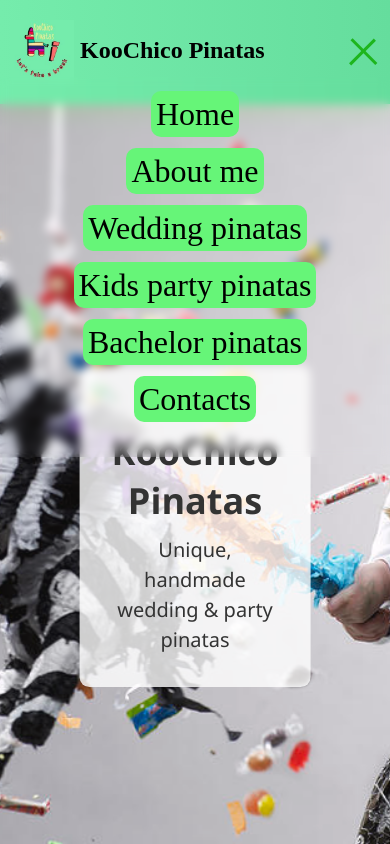
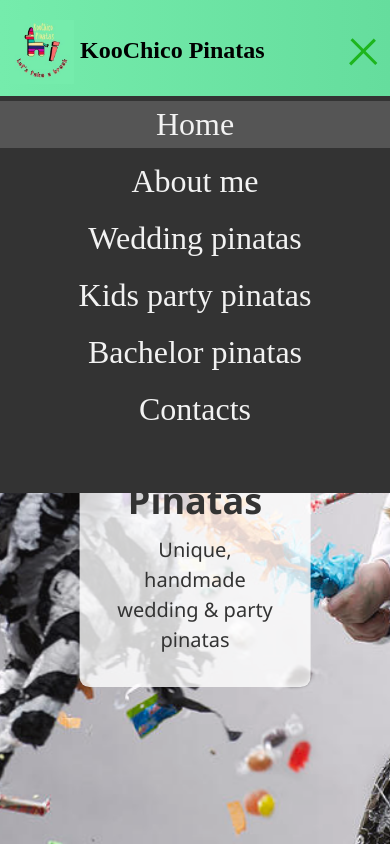
Before and after one commit to Cezar2231/pinata-site, a plain HTML site: page index.html in a window 390 px wide. Both pictures are taken after a click on the element 362 px from the left and 52 px from the top of the page. Shown: the top 844 px of the page. Drawn offline with Linux system fonts and the light colour scheme.

Commit message:
Add files via upload

```diff
--- a/index.html
+++ b/index.html
@@ -4,7 +4,7 @@
   <meta charset="UTF-8">
   <meta name="viewport" content="width=device-width, initial-scale=1.0">
   <meta name="author" content="Stoil Georgiev">
-	<meta name="description" content="Handmade good quality pinatas! Kid party pinatas, bachelor pinatas, wedding pinatas, make a pinata">
+	<meta name="description" content="Handmade good quality pinatas! Kid party pinatas, bachelor pinatas, wedding pinatas, make a pinata. Custom pinata. greek pinata. ">
 
   <title>KooChico Pinatas</title>
 
@@ -23,7 +23,6 @@
       <path fill-rule="evenodd" d="M7.646 4.646a.5.5 0 0 1 .708 0l6 6a.5.5 0 0 1-.708.708L8 5.707l-5.646 5.647a.5.5 0 0 1-.708-.708l6-6z"/>
     </svg>
   </div>
-
 
   <header>
     <div class="container m-5">
@@ -50,19 +49,21 @@
         <a href="https://www.instagram.com/koochicopinatas/" class="fa fa-instagram" target="_blank"></a>
         <a href="https://www.tiktok.com/@koochico" class="fa fa-brands fa-tiktok" target="_blank"></a>
       </nav>
-        <div id="hamburger-icon" onclick="toggleMobileMenu(this)">
+      <div class="mobile-nav" id="hamburger-icon" onclick="toggleMobileMenu(this)">
         <div class="bar1"></div>
         <div class="bar2"></div>
         <div class="bar3"></div>
         <ul class="mobile-menu">
-          <li><a href="index.html">Home</a></li>
-          <li><a href="about-me.html">About me</a></li>
-          <li><a href="wedding.html">Wedding pinatas</a></li>
-          <li><a href="kids-party.html">Kids party pinatas</a></li>
-          <li><a href="bachelor.html">Bachelor pinatas</a></li>
-          <li><a href="contacts.html">Contacts</a></li>
+          <li><a class="active elem" href="index.html">Home</a></li>
+          <li><a class="elem" href="about-me.html">About me</a></li>
+          <li><a class="elem" href="wedding.html">Wedding pinatas</a></li>
+          <li><a class="elem" href="kids-party.html">Kids party pinatas</a></li>
+          <li><a class="elem" href="bachelor.html">Bachelor pinatas</a></li>
+          <li><a class="elem" href="contacts.html">Contacts</a></li>
         </ul>
       </div>
+
+
   </header>
 
   <section class="section">
@@ -80,7 +81,7 @@
       <h1 class="pin">KooChico Pinatas</h1>
       <a href="https://www.facebook.com/KooChico" class="fa fa-facebook" target="_blank"></a>
       <a href="https://www.instagram.com/koochicopinatas/" class="fa fa-instagram" target="_blank"></a>
-      <a href="https://www.tiktok.com/@koochico" class="fa fa-brands fa-tiktok" target="_blank"></a>
+      <a href="https://www.tiktok.com/@koochico" class="fa fa-brands fa-tiktok" target="_blank"  ></a>
     </div>
   </footer>
 
--- a/style.css
+++ b/style.css
@@ -71,6 +71,7 @@ header > div {
 	display: inline-block;
 	border-radius: 50px;
 	padding: 1rem;
+	margin-left: 0.6rem;
 }
 
 /* Style the dropdown toggle button */
@@ -113,54 +114,54 @@ header > div {
 	padding: 0.5rem 1.4rem 0.5rem 1rem;
 }
 
-
 /* Mobile Navigation */
 
 ul {
   list-style: none;
   height: 100%;
-  display: flex;
-  align-items: center;
-  justify-content: space-around;
 	z-index: 3;
 }
 
 ul a {
-  color: black;
+  color: #f2f2f2;
+	/*background-color: #04AA6D;*/
 	font-size: 32px;
-	background-color: #66f578;
 	padding: 5px;
-	border-radius: 10px;
-}
-
-ul li {
-  padding-bottom: 10px;
 }
 
 .mobile-menu {
   display: none;
-  position:fixed;
+  position: fixed;
   top: 0;
   left: 0;
   height: 100%;
   width: 100%;
-	backdrop-filter: blur(5px);
+	/*backdrop-filter: blur(5px); */
+	background-color: #333;
 }
 
 .open .mobile-menu {
   display: flex;
   flex-direction: column;
-  align-items:center;
-  justify-content:center;
-	padding: 0;
-	margin-top: 4.8rem;
+	padding:0;
+	margin-top: 6rem;
 	width: 100%;
-	height: 45vh;
+	height: 47vh;
 }
 
-.mobile-menu li {
-  margin-bottom: 10px;
+.mobile-nav a{
+ display: block;
 }
+
+.elem:hover{
+	background-color: #553;
+}
+
+.mobile-menu li{
+	margin: 5px 0 5px 0;
+}
+
+.mobile-nav  .active { background-color: #555;}
 
 #hamburger-icon {
   margin: auto 0;
@@ -498,9 +499,7 @@ border-radius:30px;
 
 	#hamburger-icon { display: block; }
 
-	.pin{
-		font-size: 1.5rem;
-	}
+	.pin{ font-size: 1.5rem; }
 
 	/* About me */
 	.about-me-pic{ width: 100%; }
--- a/vendor/b2t/css/b2t.css
+++ b/vendor/b2t/css/b2t.css
@@ -12,7 +12,7 @@ html { scroll-behavior:smooth; }
 	width:48px;
 	height:48px;
 	position:fixed;
-	bottom:30px;
+	bottom:70px;
 	right:30px;
 	z-index:99;
 	border-radius:50%;
```
Also changed, not shown: about-me.html (+7 -7 lines), bachelor.html (+7 -7 lines), contacts.html (+7 -7 lines), kids-party.html (+7 -7 lines), wedding.html (+7 -7 lines), js/header.js (line endings or trailing spaces).
